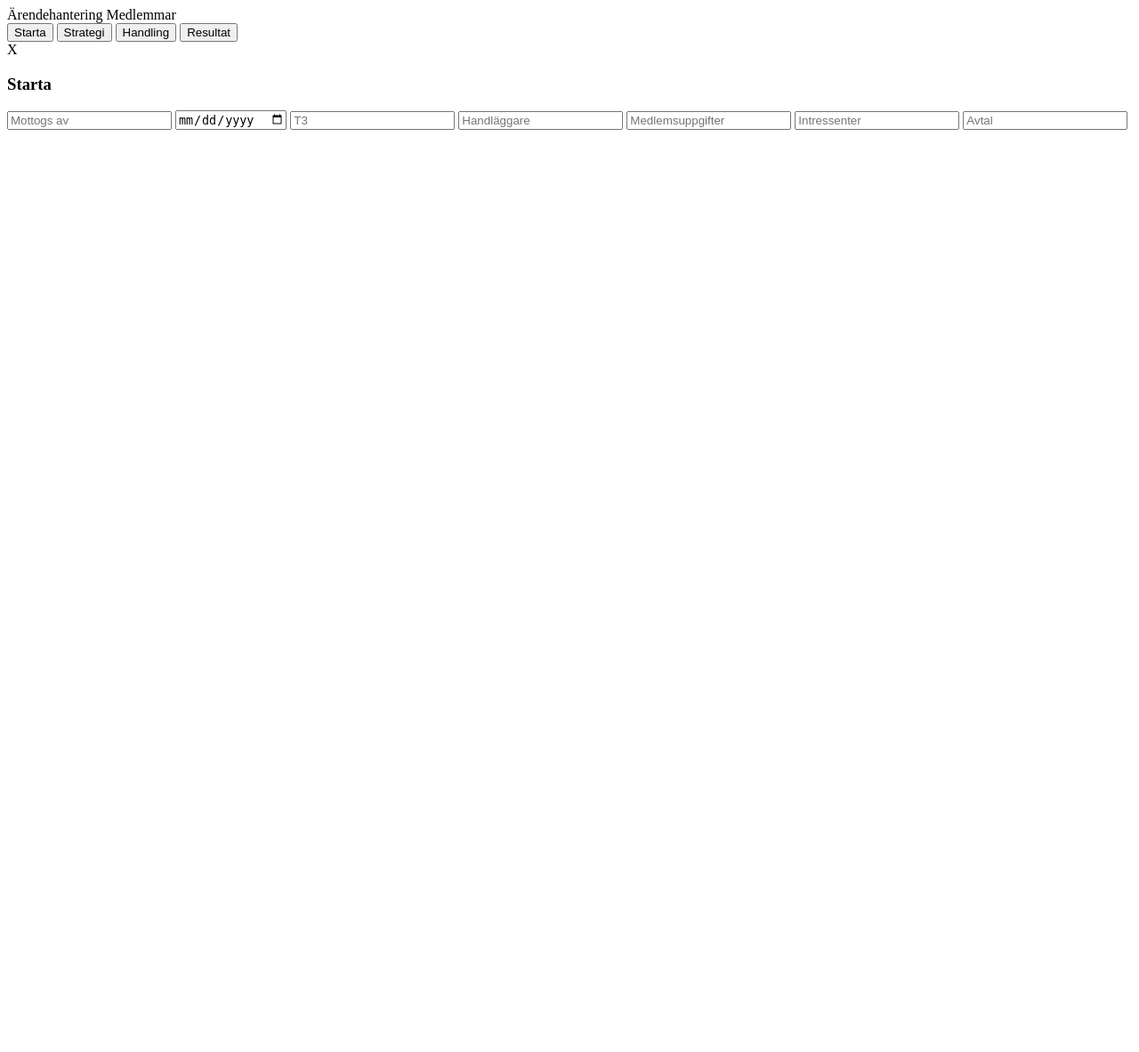
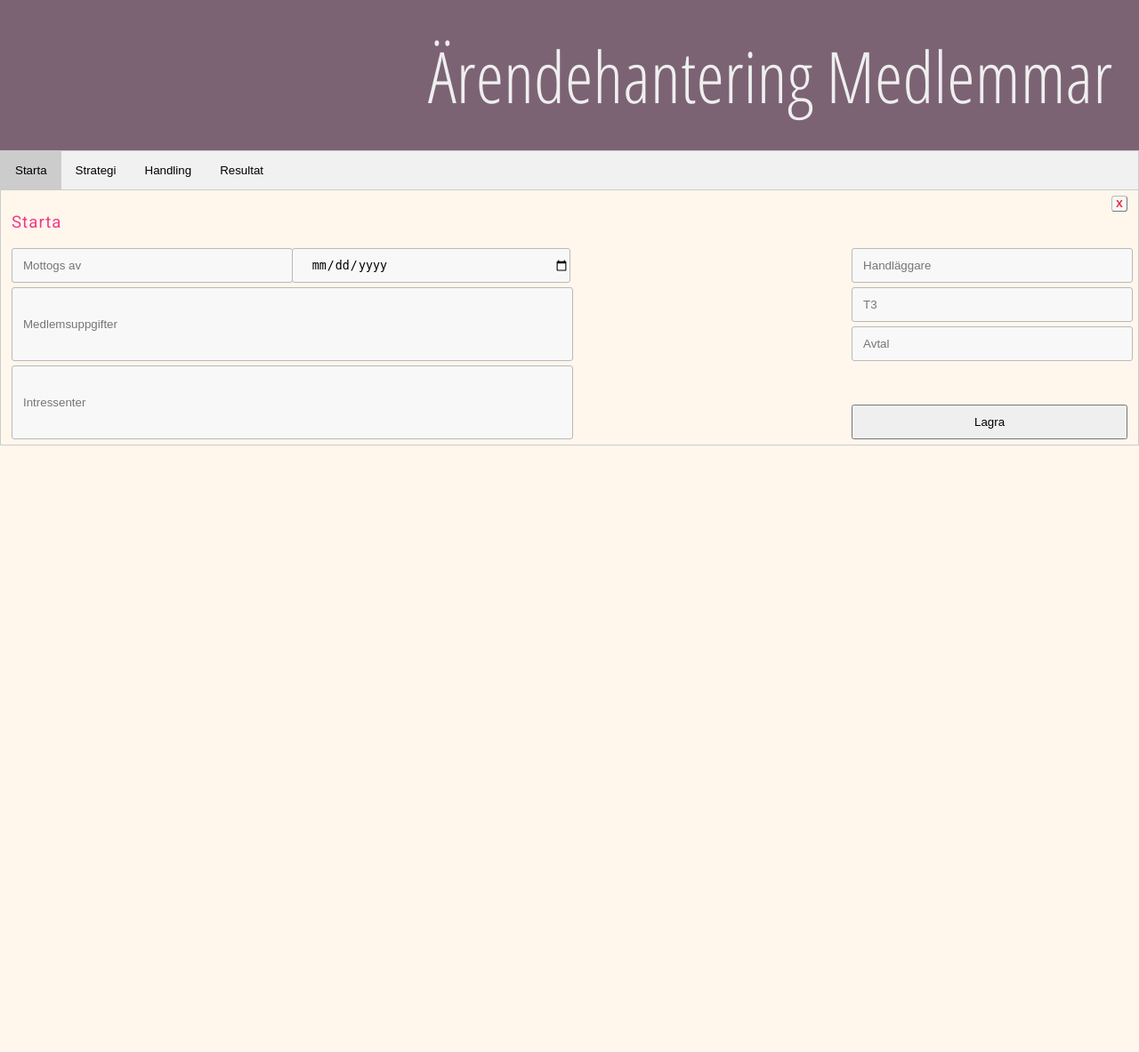
Before and after one commit to j4rl/ahmed, a PHP site: page / in a window 1280 px wide. Shown: the whole page at 89% size. Before the commit the page ends 146 px from the top, so only its background shows below. Run offline with PHP 8.4, Linux system fonts and the light colour scheme.

Commit message:
Small changes

```diff
--- a/index.php
+++ b/index.php
@@ -15,6 +15,7 @@
     <div class="logo">
     Ärendehantering Medlemmar
     </div>
+    <div class="content">
       <!-- Tab links -->
 <div class="tab">
   <button class="tablinks" onclick="openCity(event, 'Starta')" id="defaultOpen">Starta</button>
@@ -28,15 +29,15 @@
   <span class="closeX" onclick="this.parentElement.style.display='none'">X</span>
   <h3>Starta</h3>
 <form action="action.php" name="frmStart" id="frmStart">
-<input class="frmTextInput" name="case_responder" type="text" placeholder="Mottogs av">
-<input class="frmTextInput" name="case_happened" type="date">
-<input class="frmTextInput" name="local_department" type="text" placeholder="T3">
-<input class="frmTextInput" name="case_manager" type="text" placeholder="Handläggare">
-<input class="frmTextInput" name="case_client" type="text" placeholder="Medlemsuppgifter">
-<input class="frmTextInput" name="case_poi" type="text" placeholder="Intressenter">
-<input class="frmTextInput" name="current_contract" type="text" placeholder="Avtal">
+<input class="frmTextInput" name="case_responder" id="case_responder" type="text" placeholder="Mottogs av">
+<input class="frmTextInput" name="case_happened" id="case_happened" type="date">
+<input class="frmTextInput" name="local_department" id="local_department" type="text" placeholder="T3">
+<input class="frmTextInput" name="case_manager" id="case_manager" type="text" placeholder="Handläggare">
+<input class="frmTextInput" name="case_client" id="case_client" type="textarea" placeholder="Medlemsuppgifter">
+<input class="frmTextInput" name="case_poi" id="case_poi" type="textarea" placeholder="Intressenter">
+<input class="frmTextInput" name="current_contract" id="current_contract" type="text" placeholder="Avtal">
+<input class="frmSubmitBtn" type="submit" id="frmStartBtn" value="Lagra">
 </form>
-
 </div>
 
 <div id="Strategi" class="tabcontent">
@@ -61,5 +62,7 @@
 // Get the element with id="defaultOpen" and click on it
 document.getElementById("defaultOpen").click();
 </script>
+</div>
+<footer class="shoestyle"></footer>
 </body>
 </html>
--- a/main.css
+++ b/main.css
@@ -1,8 +1,3 @@
-<<<<<<< HEAD
-body {
-    margin: 0;
-    padding: 0;
-=======
 :root {
     --main-bg-color: rgb(255, 246, 236);
     --logo-bg-color: #7C6374;
@@ -18,7 +13,7 @@ body {
     --btn-color-back: rgb(248, 248, 248);
     --btn-color-front: var(--accent-color-red);
     /*form stuff*/
-    --frm-text-input-width: 350px;
+    --frm-text-input-width: 100%;
     --frm-text-input-height: 35px;
     --frm-border: 1px;
     --frm-border-color: var(--btn-border-highlight);
@@ -33,9 +28,13 @@ body {
     padding: 0;
 }
 
+.main {
+    display: grid;
+    grid-template-rows: 1fr 5fr 1fr;
+}
+
 .logo {
-    width: calc(100%-60px);
-    height: 200px;
+    grid-row: 1/2;
     background-color: var(--logo-bg-color);
     color: var(--logo-front-color);
     padding: 30px;
@@ -43,6 +42,15 @@ body {
     font-family: 'Open Sans Condensed', sans-serif;
     font-size: 5em;
     font-weight: normal;
+}
+
+.content {
+    grid-row: 2/3;
+}
+
+.shoestyle {
+    grid-row: 3/4;
+    background-color: var(--logo-bg-color);
 }
 
 .closeX {
@@ -70,9 +78,56 @@ h3 {
     color: var(--accent-color-cerise);
 }
 
+#frmStart {
+    display: grid;
+    gap: 0.3em;
+    grid-template-columns: repeat(4, 1fr);
+    grid-template-rows: repeat(5, 1fr);
+}
+
+#case_responder {
+    grid-column: 1/2;
+    grid-row: 1/2;
+}
+
+#case_happened {
+    grid-column: 2/3;
+    grid-row: 1/2;
+}
+
+#case_manager {
+    grid-column: 4/5;
+    grid-row: 1/2;
+}
+
+#local_department {
+    grid-column: 4/5;
+    grid-row: 2/3;
+}
+
+#current_contract {
+    grid-column: 4/5;
+    grid-row: 3/4;
+}
+
+#case_client {
+    grid-column: 1/3;
+    grid-row: 2/4;
+}
+
+#case_poi {
+    grid-column: 1/3;
+    grid-row: 4/6;
+}
+
+#frmStartBtn {
+    grid-column: 4/5;
+    grid-row: 5/6;
+}
+
 .frmTextInput {
     width: var(--frm-text-input-width);
-    height: var(--frm-text-input-height);
+    min-height: var(--frm-text-input-height);
     color: var(--frm-color-front);
     background-color: var(--frm-color-back);
     border: var(--frm-border) var(--frm-border-color) solid;
@@ -141,5 +196,4 @@ h3 {
     to {
         opacity: 1;
     }
->>>>>>> fcb957a32018f9cddff3d6ef5d93e5efe743494d
 }
```
